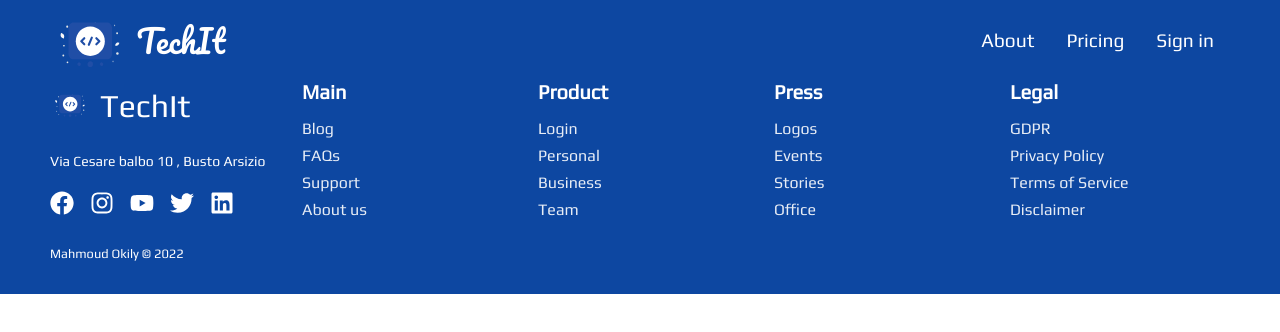
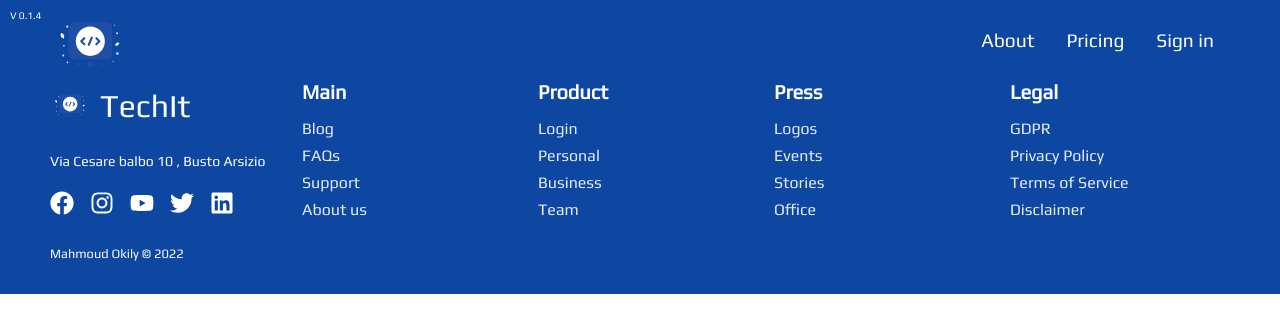
Before and after one commit to mahmoudokily/techit, a React (Create React App) app: page /team in a window 1280 px wide. Shown: the top 332 px of the page. Built offline with nearby package versions, Linux system fonts and the light colour scheme.

Commit message:
add fixed button to scroll top

```diff
--- a/src/App.tsx
+++ b/src/App.tsx
@@ -1,3 +1,4 @@
+import { useEffect, useState } from "react";
 import { BrowserRouter, Route, Routes } from "react-router-dom";
 import { ThemeProvider } from "styled-components";
 import Auth from "./auth/screen/Auth";
@@ -8,19 +9,48 @@ import assets from "./_shared/assets";
 import { AssetProvider } from "./_shared/hooks/assets";
 import { useAppDispatch, useAppSelector } from "./_shared/redux/app/hooks";
 import { toggle } from "./_shared/redux/feature/themeReducer";
+import { FixedButton } from "./_shared/styledComponents";
 import GlobalStyles from "./_shared/styledComponents/GlobalStyles";
+import Svg from "./_shared/styledComponents/Svg";
 import { themes } from "./_shared/styledComponents/themes";
 
 function App() {
   const theme = useAppSelector((state) => state.theme.currentTheme);
   const dispatch = useAppDispatch();
 
+  const [showButton, setShowButton] = useState(false);
+
+  useEffect(() => {
+    window?.addEventListener("scroll", () => {
+      console.log(window.scrollY);
+      if (window.scrollY > 800) setShowButton(true);
+      else setShowButton(false);
+    });
+    return () => {
+      window.removeEventListener("scroll", () => console.log(window.scrollY));
+    };
+  }, []);
+
+  const scrollTo = (id: string) => () => {
+    const element = document.getElementById(id);
+
+    element?.scrollIntoView({
+      behavior: "smooth",
+    });
+  };
+
   return (
     <BrowserRouter>
       <ThemeProvider theme={themes.data.light}>
         <AssetProvider assets={assets as any}>
           <GlobalStyles />
+          {showButton && (
+            <FixedButton onClick={scrollTo("hero")}>
+              <Svg name="ChevronUp" />
+            </FixedButton>
+          )}
           <Header />
+
           <Routes>
             <Route path="/" element={<Home />} />
             <Route path="/auth" element={<Auth />} />
--- a/src/_shared/styledComponents/ProjectUi.tsx
+++ b/src/_shared/styledComponents/ProjectUi.tsx
@@ -12,6 +12,31 @@ type Props = {
   fontBig?: boolean;
 } & SpaceProps;
 
+export const Version = styled.span`
+  position: absolute;
+  top: 0;
+  left: 0;
+  color: white;
+  font-size: 10px;
+  padding: 10px;
+  display: none;
+  @media screen and (min-width: 960px) {
+    display: block;
+  }
+`;
+
+export const FixedButton = styled.button`
+  position: fixed;
+  margin: 20;
+  border-radius: 4;
+  bottom: 0;
+  padding: 8px 5px;
+  right: 0;
+  z-index: 22200;
+  outline: none;
+  border: none;
+  background-color: rgb(0, 0, 22, 0.3);
+`;
 //header
 export const Nav = styled.nav`
   background: transparent;
@@ -398,6 +423,7 @@ export const ImageWrapper = styled.div`
   flex-direction: column;
   align-items: center;
   border-radius: 0px 0px 4px 4px;
+  height: 470px;
 
   outline: none;
   box-shadow: 0px 1px 5px -2px rgb(0 0 0 / 20%),
@@ -410,7 +436,6 @@ export const ReviewSlider = styled(Slider)`
   width: 100%;
   position: relative;
 
-  height: 470px;
   .slick-track {
     display: flex;
     padding: 40px;
--- a/src/header/screen/Header.tsx
+++ b/src/header/screen/Header.tsx
@@ -1,5 +1,6 @@
 import { useState } from "react";
 import { useLocation, useNavigate } from "react-router-dom";
+import packageJson from "../../../package.json";
 import {
   MobileIcon,
   Nav,
@@ -9,6 +10,7 @@ import {
   NavLinks,
   NavLogo,
   NavMenu,
+  Version,
 } from "../../_shared/styledComponents";
 import Svg from "../../_shared/styledComponents/Svg";
 import links from "../../_shared/utils/data/links";
@@ -42,11 +44,11 @@ const Header = () => {
   };
 
   return (
-    <Nav>
+    <Nav id="nav">
+      <Version> V {packageJson.version}</Version>
       <NavbarContainer>
         <NavLogo to="/">
           <NavIcon src="./assets/logo.svg" alt="logo" />
-          TechIt
         </NavLogo>
         <MobileIcon onClick={handleClick}>
           {show ? (
--- a/src/home/components/Hero.tsx
+++ b/src/home/components/Hero.tsx
@@ -1,10 +1,11 @@
 import { useCallback } from "react";
-import { Button, Container } from "../../_shared/styledComponents";
 import {
+  Button,
+  Container,
   HeroSection,
+  HeroSubTitle,
+  HeroTitle,
   HeroVideo,
-  HeroTitle,
-  HeroSubTitle,
 } from "../../_shared/styledComponents";
 
 import { useNavigate } from "react-router-dom";
@@ -41,7 +42,7 @@ export const Hero: React.FC<HeroProps> = ({
   );
 
   return (
-    <HeroSection>
+    <HeroSection id="hero">
       <HeroVideo src={videoSrc} autoPlay muted />
       <Container
         justifyContent="center"
```
